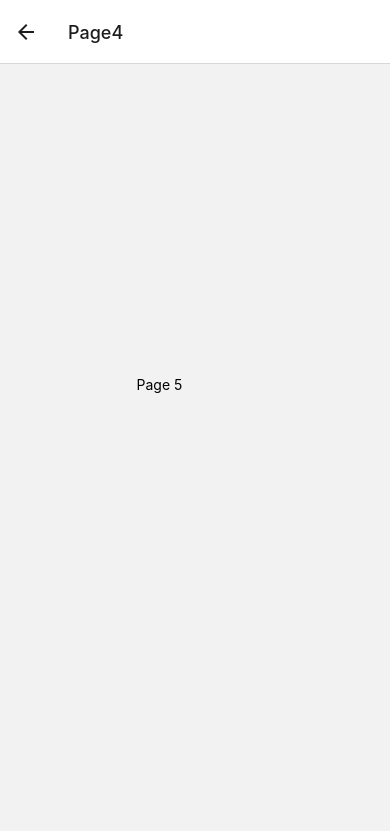
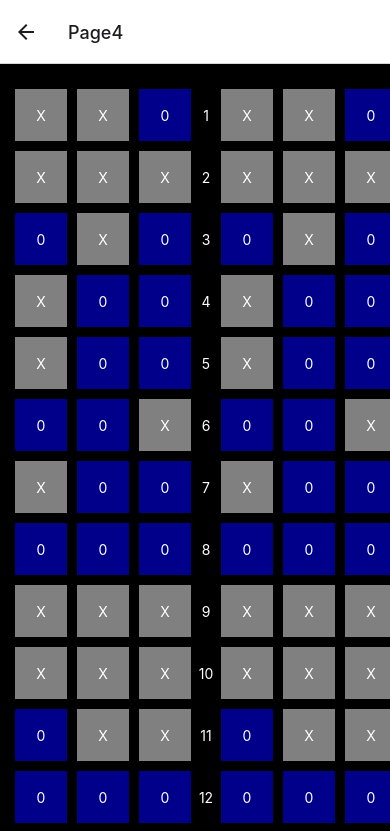
Before and after one commit to AATechCulture/Maroon-5ive, a React Native app: screen /Page4 in a window 390 px wide. Shown: the top 831 px of the page. Built offline with nearby package versions, Linux system fonts and the light colour scheme.

Commit message:
Updated Booking
Updated Booking

```diff
--- a/App.js
+++ b/App.js
@@ -1,6 +1,7 @@
 import React from 'react';
 import { NavigationContainer } from '@react-navigation/native';
 import { createStackNavigator } from '@react-navigation/stack';
+import { useState } from 'react';
 
 import Page1 from './screens/Page1';
 import Page2 from './screens/Page2';
@@ -13,7 +14,7 @@ const Stack = createStackNavigator();
 
 export default function App() {
 
-
+  const [groupnumber, setgroupnumber] = useState(Number);
 
   return (
     <NavigationContainer>
@@ -24,8 +25,8 @@ export default function App() {
       >
         <Stack.Screen name= "Page1" component={Page1} />
         <Stack.Screen name= "Page2" component={Page2} />
-        <Stack.Screen name= "Page3" component={Page3} />
-        <Stack.Screen name= "Page4" component={Page4} />
+        <Stack.Screen name= "Page3" component={Page3} groupnumber = {groupnumber} setgroupnumber = {setgroupnumber}/>
+        <Stack.Screen name= "Page4" component={Page4} groupnumber = {groupnumber} setgroupnumber = {setgroupnumber}/>
         <Stack.Screen name= "Page5" component={Page5} />
       </Stack.Navigator>
     </NavigationContainer>
--- a/package.json
+++ b/package.json
@@ -9,6 +9,7 @@
     "web": "expo start --web"
   },
   "dependencies": {
+    "@react-navigation/native": "^6.1.9",
     "@react-navigation/stack": "^6.3.20",
     "axios": "^1.6.0",
     "expo": "~49.0.15",
--- a/screens/Page4.js
+++ b/screens/Page4.js
@@ -1,17 +1,214 @@
-import React, { useState } from 'react';
-import { View, Text, TextInput, TouchableOpacity, StatusBar, Button } from 'react-native';
-import { NavigationContainer } from '@react-navigation/native';
-import styles from '../components/Styles';
+import React, { Component } from 'react';
+import {
+  View,
+  Text,
+  StyleSheet,
+  Dimensions,
+  ScrollView,
+  TouchableOpacity,
+} from 'react-native';
 
+const totalSeats = 172; // Total number of seats
+const seatsPerRow = 3; // Number of seats per row
+const screenWidth = Dimensions.get('window').width; // Get the screen width
+const seatSize = screenWidth / (seatsPerRow * 2.5); // Calculate seat size based on screen width
 
-export default function Page4({ navigation}) {
-  return (
-    <View style={styles.startBody}>
-    <View style={styles.exclusiveText}>
-      <TouchableOpacity onPress={() => navigation.navigate('Page5')}>
-        <Text>Page 5</Text>
-      </TouchableOpacity>
-      </View>
-  </View>
-  );
+const numRows = Math.ceil(totalSeats / (seatsPerRow * 2));
+const numCols = seatsPerRow;
+
+const leftSideSeats = [];
+const rightSideSeats = [];
+
+// Create arrays to track the availability of seats (0 for available, 1 for occupied)
+const leftSeatAvailability = [];
+const rightSeatAvailability = [];
+
+// Define column labels
+const columnLabels = ['A', 'B', 'C', 'D', 'E', 'F'];
+
+for (let row = 0; row < numRows; row++) {
+  const leftRow = [];
+  const rightRow = [];
+  for (let col = 0; col < numCols; col++) {
+    // Simulate seat availability (0 for available, 1 for occupied)
+    const isOccupied = Math.random() < 0.5 ? 0 : 1;
+    leftRow.push(isOccupied);
+    rightRow.push(isOccupied);
+    leftSeatAvailability.push(isOccupied);
+    rightSeatAvailability.push(isOccupied);
+  }
+  leftSideSeats.push(leftRow);
+  rightSideSeats.push(rightRow);
 }
+
+const styles = StyleSheet.create({
+  container: {
+    flexDirection: 'row',
+    justifyContent: 'space-between',
+    paddingHorizontal: 10,
+    backgroundColor: 'black',
+    paddingTop: 20,
+  },
+  side: {
+    flexDirection: 'column',
+    justifyContent: 'flex-start',
+    alignItems: 'center',
+  },
+  row: {
+    flexDirection: 'row',
+    justifyContent: 'space-between',
+    alignItems: 'center',
+  },
+  seat: {
+    width: seatSize,
+    height: seatSize,
+    margin: 5,
+    justifyContent: 'center',
+    alignItems: 'center',
+  },
+  seatOccupied: {
+    backgroundColor: 'grey',
+  },
+  seatAvailable: {
+    backgroundColor: 'darkblue',
+  },
+  seatSelected: {
+    backgroundColor: 'grey',
+  },
+  seatText: {
+    color: 'white',
+  },
+  rowNumberContainer: {
+    width: 20,
+    alignItems: 'center',
+  },
+  rowNumberText: {
+    fontSize: 14,
+    color: 'white',
+  },
+  columnLabel: {
+    fontSize: 14,
+    fontWeight: 'bold',
+    color: 'white',
+  },
+});
+
+export default class Page4 extends Component {
+  constructor(props) {
+    super(props);
+    this.state = {
+      selectedLeftSeats: [], // Track the currently selected seats in the left column
+      selectedRightSeats: [], // Track the currently selected seats in the right column
+      storedNumber: props.groupnumber, // Store the parsed number here
+      setgroupnumber: props.setgroupnumber
+    };
+  }
+
+  handleLeftSeatPress(row, col) {
+    const { selectedLeftSeats } = this.state;
+    const isSelected = selectedLeftSeats.some((seat) => seat.row === row && seat.col === col);
+    if (isSelected) {
+      // Deselect the seat
+      const updatedSelectedSeats = selectedLeftSeats.filter(
+        (seat) => !(seat.row === row && seat.col === col)
+      );
+      this.setState({ selectedLeftSeats: updatedSelectedSeats });
+    } else {
+      // Select the seat
+      this.setState({
+        selectedLeftSeats: [...selectedLeftSeats, { row, col }],
+      });
+    }
+  }
+
+  handleRightSeatPress(row, col) {
+    const { selectedRightSeats } = this.state;
+    const isSelected = selectedRightSeats.some((seat) => seat.row === row &&  seat.col === col);
+    if (isSelected) {
+      // Deselect the seat
+      const updatedSelectedSeats = selectedRightSeats.filter(
+        (seat) => !(seat.row === row && seat.col === col)
+      );
+      this.setState({ selectedRightSeats: updatedSelectedSeats });
+    } else {
+      // Select the seat
+      this.setState({
+        selectedRightSeats: [...selectedRightSeats, { row, col }],
+      });
+    }
+  }
+
+  isLeftSeatSelected(row, col) {
+    const { selectedLeftSeats } = this.state;
+    return selectedLeftSeats.some((seat) => seat.row === row && seat.col === col);
+  }
+
+  isRightSeatSelected(row, col) {
+    const { selectedRightSeats } = this.state;
+    return selectedRightSeats.some((seat) => seat.row === row && seat.col === col);
+  }
+
+  render() {
+    return (
+      <ScrollView>
+        <View style={styles.container}>
+          <View style={styles.side}>
+            {leftSideSeats.map((row, rowIndex) => (
+              <View key={rowIndex} style={styles.row}>
+                {row.map((isOccupied, colIndex) => (
+                  <TouchableOpacity
+                    key={colIndex}
+                    style={[
+                      styles.seat,
+                      isOccupied
+                        ? styles.seatOccupied
+                        : this.isLeftSeatSelected(rowIndex, colIndex)
+                        ? styles.seatSelected
+                        : styles.seatAvailable,
+                    ]}
+                    onPress={() => this.handleLeftSeatPress(rowIndex, colIndex)}
+                  >
+                    <View>
+                      <Text style={styles.seatText}>
+                        {isOccupied ? 'X' : '0'}
+                      </Text>
+                    </View>
+                  </TouchableOpacity>
+                ))}
+                <View style={styles.rowNumberContainer}>
+                  <Text style={styles.rowNumberText}>{rowIndex + 1}</Text>
+                </View>
+              </View>
+            ))}
+          </View>
+          <View style={styles.side}>
+            {rightSideSeats.map((row, rowIndex) => (
+              <View key={rowIndex} style={styles.row}>
+                {row.map((isOccupied, colIndex) => (
+                  <TouchableOpacity
+                    key={colIndex}
+                    style={[
+                      styles.seat,
+                      isOccupied
+                        ? styles.seatOccupied
+                        : this.isRightSeatSelected(rowIndex, colIndex)
+                        ? styles.seatSelected
+                        : styles.seatAvailable,
+                    ]}
+                    onPress={() => this.handleRightSeatPress(rowIndex, colIndex)}
+                  >
+                    <View>
+                      <Text style={styles.seatText}>
+                        {isOccupied ? 'X' : '0'}
+                      </Text>
+                    </View>
+                  </TouchableOpacity>
+                ))}
+              </View>
+            ))}
+          </View>
+        </View>
+      </ScrollView>
+    );
+  }
+}
```
Also changed, not shown: 2 other files (tests, documents, lock files or other folders).
